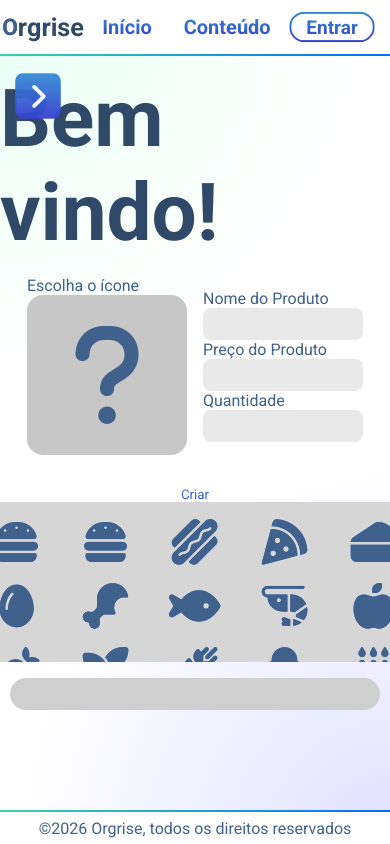
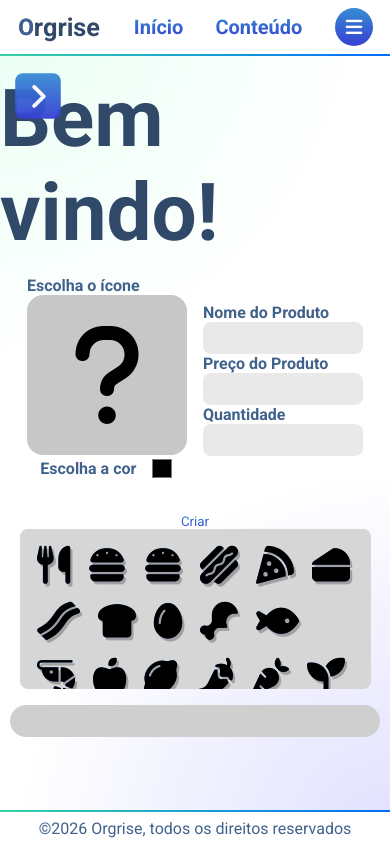
Before and after one commit to lucasdevsilva26/Orgrise, a React (Vite) app: page /landing in a window 390 px wide. Built offline with nearby package versions, Linux system fonts and the light colour scheme; some icons are missing.

Commit message:
update create menu and header medias

```diff
--- a/src/components/CreateMenu.jsx
+++ b/src/components/CreateMenu.jsx
@@ -3,7 +3,7 @@ import "./createMenu.css";
 import IconList from "./iconList";
 
 function CreateMenu() {
-  const [items, changeItems] = useState([])
+  const [items, changeItems] = useState([]);
 
   const [icons, changeIcons] = useState([
     { id: 0, icon: "fa-utensils" },
@@ -77,35 +77,47 @@ function CreateMenu() {
     { id: 68, icon: "fa-question" },
   ]);
 
-  const [icon, setIcon] = useState(icons[68].icon)
-  const [name, changeName] = useState()
-  const [price, changeprice] = useState()
-  const [amount, changeAmount] = useState()
+  const [icon, setIcon] = useState(icons[68].icon);
+  const [color, changeColor] = useState('#000');
+  const [name, changeName] = useState();
+  const [price, changeprice] = useState();
+  const [amount, changeAmount] = useState();
 
-function createItem(icon, name, price, amount) {
-  let canAdd = true
+  function createItem(icon, color, name, price, amount) {
+    let canAdd = true;
 
     if (name && price && amount) {
-    if (name.trim().length == 0 && price.trim().length == 0 && amount.trim().length == 0) { canAdd = false }
+      if (
+        name.trim().length == 0 &&
+        price.trim().length == 0 &&
+        amount.trim().length == 0
+      ) {
+        canAdd = false;
+      }
 
       if (items.length > 0) {
-      items.filter((item) => {if (item.name.trim() == name.trim()) { canAdd = false }})
+        items.filter((item) => {
+          if (item.name.trim() == name.trim()) {
+            canAdd = false;
+          }
+        });
       }
 
       if (canAdd) {
         const newItem = {
-        id:crypto.randomUUID(),
+          id: crypto.randomUUID(),
           icon: icon,
+          color: color,
           name: name,
           price: price,
           amount: amount,
-      }
-      changeItems([...items, newItem])
+        };
+        changeItems([...items, newItem]);
       }
     }
   }
   function iconChange(iconName) {
-  setIcon(iconName)
+    setIcon(iconName);
   }
 
   return (
@@ -113,53 +125,82 @@ function iconChange(iconName) {
       <section id="createMenu">
         <section>
           <div>
-            Escolha o ícone
-
+            <label htmlFor="iconManager">Escolha o ícone</label>
             <button id="iconManager">
-              <i className={`fas ${icon}`}></i>
+              <i className={`fas ${icon}`} style={{ color: `${color}` }}></i>
             </button>
+            <div>
+              <label htmlFor="itemColor">Escolha a cor</label>
+              <input
+                type="color"
+                id="itemColor"
+                onChange={(e) => changeColor(e.target.value)}
+              />
+            </div>
           </div>
 
           <form>
             <div>
               <label htmlFor="itemName">Nome do Produto</label>
-              <input type="text" id="itemName" onChange={(e) => changeName(e.target.value)}/>
+              <input
+                type="text"
+                id="itemName"
+                onChange={(e) => changeName(e.target.value)}
+              />
             </div>
 
             <div>
               <label htmlFor="itemPrice">Preço do Produto</label>
-              <input type="number" id="itemPrice" onChange={(e) => changeprice(e.target.value)}/>
+              <input
+                type="number"
+                id="itemPrice"
+                onChange={(e) => changeprice(e.target.value)}
+              />
             </div>
 
             <div>
               <label htmlFor="itemAmount">Quantidade</label>
-              <input type="number" id="itemAmount" onChange={(e) => changeAmount(e.target.value)}/>
+              <input
+                type="number"
+                id="itemAmount"
+                onChange={(e) => changeAmount(e.target.value)}
+              />
             </div>
           </form>
         </section>
 
-        <button onClick={() => createItem(icon, name, price, amount)}>Criar</button>
+        <button onClick={() => createItem(icon, color, name, price, amount)}>
+          Criar
+        </button>
       </section>
 
-      <IconList icons={icons} iconChange={iconChange}></IconList>
+      <IconList icons={icons} iconChange={iconChange} color={color} ></IconList>
 
       <section id="itemList">
         {items.map((item) => {
           return (
             <article key={item.id} className="itemCard">
+              <i
+                className={`fas item ${item.icon}`}
+                style={{ color: `${item.color}` }}
+              ></i>
 
-              <i className={`fas item ${item.icon}`}></i>
+              <h2> {item.name} </h2>
 
-              <h2> { item.name } </h2>
+              <span>
+                {" "}
+                {Number(item.price).toLocaleString("pt-BR", {
+                  style: "currency",
+                  currency: "BRL",
+                })}{" "}
+              </span>
 
-              <span> { Number(item.price).toLocaleString('pt-BR', {style: 'currency', currency: 'BRL'}) } </span>
-
-              <span> { item.amount } </span>
+              <span> {item.amount} </span>
             </article>
-          )
+          );
         })}
       </section>
     </>
-  )
+  );
 }
 export default CreateMenu;
--- a/src/components/Header.jsx
+++ b/src/components/Header.jsx
@@ -6,26 +6,46 @@ function Header() {
 
   return (
     <header id="header">
-      <div>
+      <div id="logo">
         <button className="responButton" onClick={() => navigate("/")}>
-          <div style={{fontSize:'1.5rem', fontWeight:'bold'}}>O</div>
+          <div style={{ fontSize: "1.5rem", fontWeight: "bold" }}>O</div>
           <h1>rgrise</h1>
         </button>
       </div>
 
       <nav>
-        <button onClick={() => navigate("/")}><span>Início</span></button>
+        <button id="start" onClick={() => navigate("/")}>
+          <span>Início</span>
+        </button>
 
-        <button><span>Conteúdo</span></button>
+        <button id="content">
+          <span>Conteúdo</span>
+        </button>
       </nav>
 
       <nav>
-        <button className="responButton" onClick={() => navigate("/login")}>
+        <button
+          id="login"
+          className="responButton"
+          onClick={() => navigate("/login")}
+        >
           <span>Entrar</span>
         </button>
 
-        <button className="responButton" onClick={() => navigate("/signon")}>
+        <button
+          id="signon"
+          className="responButton"
+          onClick={() => navigate("/signon")}
+        >
           Cadastrar-se
+        </button>
+
+        <button
+          id="menu"
+          className="responButton"
+          onClick={() => console.log("redirect")}
+        >
+          <i className="fas fa-bars"></i>
         </button>
       </nav>
     </header>
--- a/src/components/IconList.jsx
+++ b/src/components/IconList.jsx
@@ -1,13 +1,13 @@
 import './iconList.css'
 
-function IconList({icons, iconChange}) {
+function IconList({icons, iconChange, color}) {
   return (
     <>
       <section id="iconList">
         {icons.map((icon) => {
           return (
             <button key={icon.id} className="responButton" onClick={() => iconChange(icon.icon)}>
-                <i className={`fas ${icon.icon}`}></i>
+                <i className={`fas ${icon.icon}`} style={{ color: `${color}` }}></i>
             </button>
           );
         })}
--- a/src/components/createMenu.css
+++ b/src/components/createMenu.css
@@ -25,6 +25,15 @@
 
   font-size: 7rem;
 }
+#createMenu section div div {
+  display: flex;
+  align-items: center;
+  justify-content: space-evenly;
+}
+#createMenu section div div input {
+  width: 1.5rem;
+  aspect-ratio: 1 / 1;
+}
 
 #createMenu input[type="text"],
 #createMenu input[type="number"] {
@@ -46,6 +55,9 @@
 #createMenu form div {
   display: flex;
   flex-direction: column;
+}
+#createMenu label {
+  font-weight: bold;
 }
 
 #itemList {
--- a/src/components/header.css
+++ b/src/components/header.css
@@ -38,6 +38,7 @@
   font-size: 1.25rem;
   font-weight: bold;
 }
+
 #header nav:nth-of-type(1) button {
   background: linear-gradient(0deg, var(--bgButtonColor), transparent);
 
@@ -62,7 +63,8 @@
 
   border-radius: 9999rem;
 }
-#header nav:nth-of-type(2) button:nth-of-type(1) {
+
+#header #login {
   padding: 0.125rem 1rem;
 
   border: 0.125rem solid transparent;
@@ -71,9 +73,48 @@
     linear-gradient(white, white) padding-box,
     linear-gradient(var(--buttonColor1), var(--buttonColor2)) border-box;
 }
-#header nav:nth-of-type(2) button:nth-of-type(2) {
+#header #signon {
   padding: 0.5rem 1rem;
 
   background: linear-gradient(var(--buttonColor1), var(--buttonColor2));
   color: white;
 }
+#header #menu {
+  display: none;
+
+  width: 2.5rem;
+  height: 2.5rem;
+
+  background: linear-gradient(var(--buttonColor1), var(--buttonColor2));
+}
+#header #menu i {
+  color: white;
+}
+@media (max-width: 38rem) {
+  #header #signon {
+    display: none;
+  }
+  #header #menu {
+    display: flex;
+  }
+}
+@media (max-width: 28rem) {
+  #header #login {
+    display: none;
+  }
+}
+@media (max-width: 24rem) {
+  #header #start {
+    display: none;
+  }
+}
+@media (max-width: 16rem) {
+  #header #content {
+    display: none;
+  }
+}
+@media (max-width: 8rem) {
+  #header #logo {
+    display: none;
+  }
+}
--- a/src/components/iconList.css
+++ b/src/components/iconList.css
@@ -1,18 +1,35 @@
 #iconList {
-  display: grid;
-  grid-template-columns: repeat(7, 1fr);
+  display: flex;
+  flex-wrap: wrap;
   gap: 1rem;
 
-  width: 40rem;
+  width: 90%;
+  max-width: 50rem;
   height: 10rem;
   padding: 1rem;
 
-  border-radius: 1rem;
+  border-radius: .5rem;
   background-color: rgb(214, 214, 214);
 
   overflow-x: hidden;
-  scrollbar-width: none;
+  overflow-y: auto;
+}
+#iconList::-webkit-scrollbar {
+  width: 1rem;
+}
+#iconList::-webkit-scrollbar-thumb {
+  border-radius: 9999rem;
+  border: .25rem solid transparent;
+
+  background: rgb(145, 145, 145);
+  background-clip: content-box;
+}
+#iconList::-webkit-scrollbar-track {
+  background: none;
 }
 #iconList button {
-    font-size: 3rem;
+    font-size: 250%;
 }
+#iconList button i {
+  text-shadow: .15rem .15rem 0rem rgba(0, 0, 0, .25);
+}
```
Lines whose indentation alone changed are shown as unchanged.
